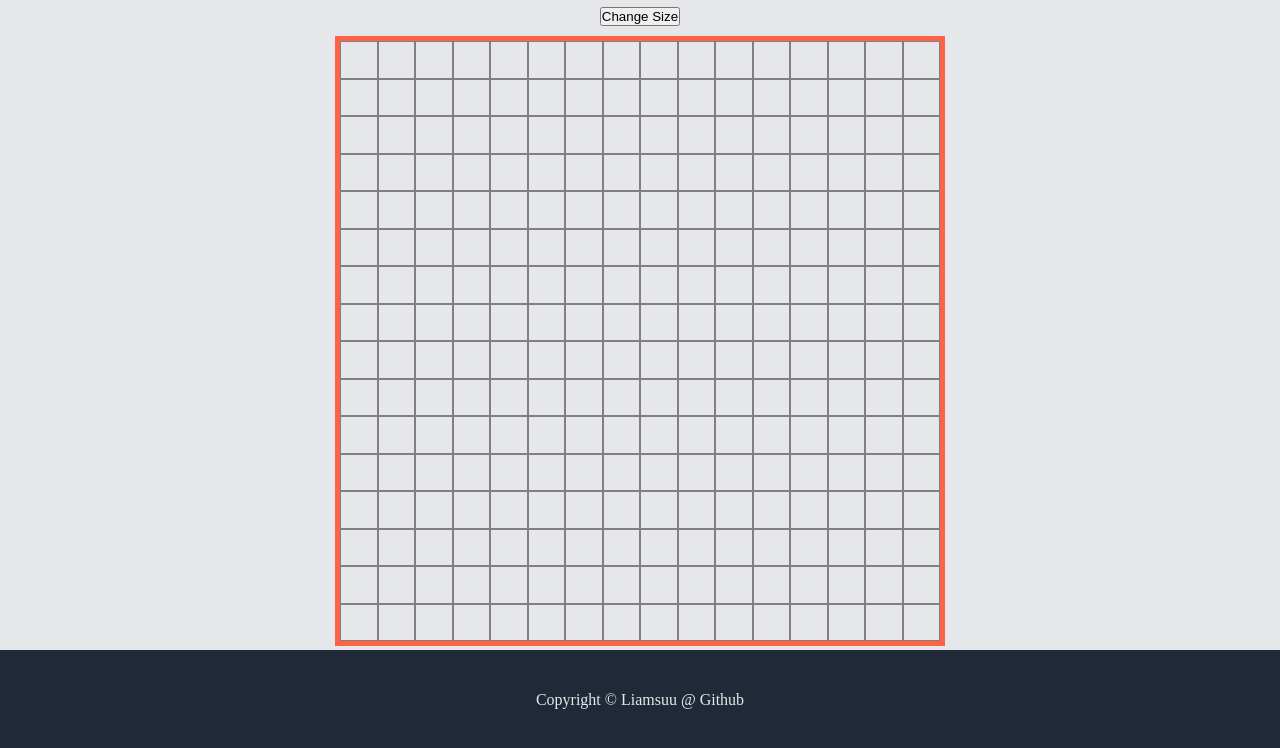
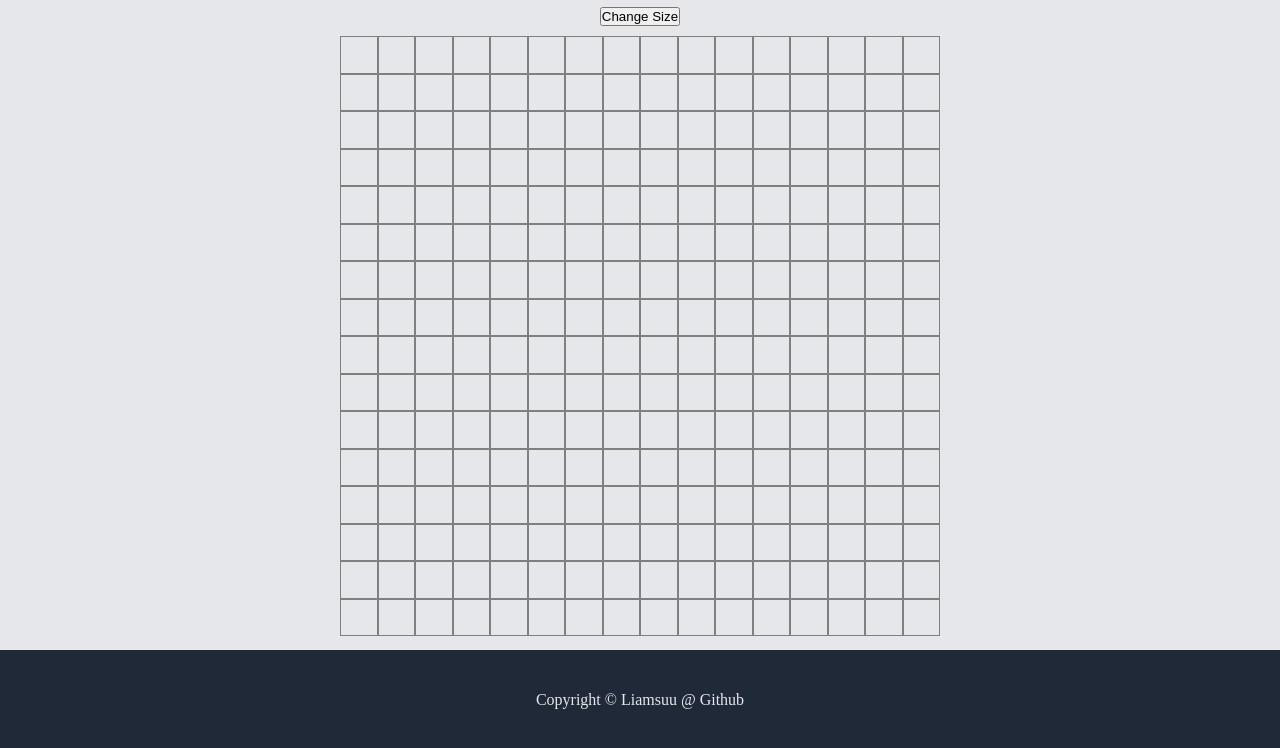
Before and after one commit to Liamsuu/Etch-a-Sketch, a plain HTML site: page index.html in a window 1280 px wide. Shown: the part 50-798 px from the top of the page. Drawn offline with Linux system fonts and the light colour scheme.

Commit message:
Remove container border

```diff
--- a/style.css
+++ b/style.css
@@ -18,7 +18,6 @@ body {
   flex-wrap: wrap;
   width: 600px;
   height: 600px;
-  border: tomato solid 5px;
 }
 
 .grid_container {
```
